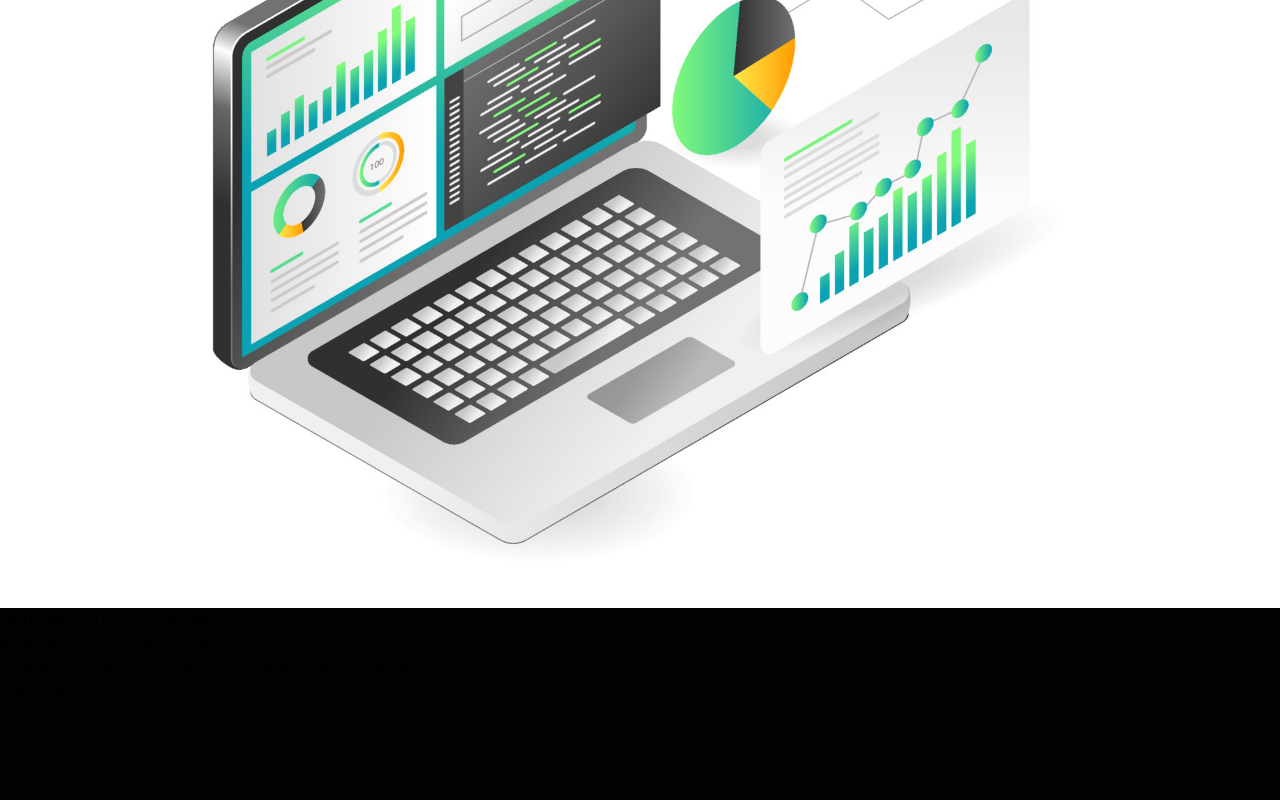
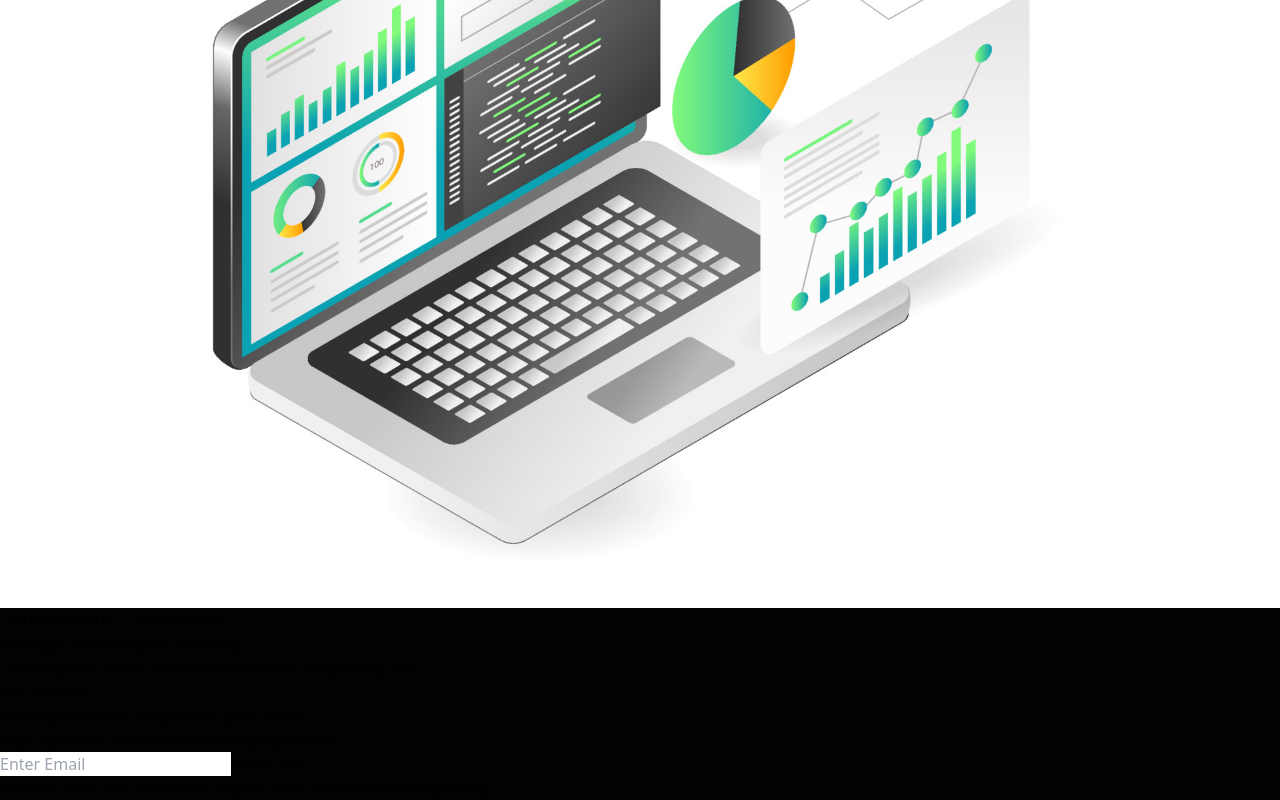
Before and after one commit to Sidiq96/Data-Finance, a React (Vite) app: page / in a window 1280 px wide. Shown: the part 911-1711 px from the top of the page. Before the commit the page ends 1615 px from the top, so only its background shows below. Built offline with nearby package versions, Linux system fonts and the light colour scheme.

Commit message:
adds newletter component

```diff
--- a/src/App.jsx
+++ b/src/App.jsx
@@ -3,6 +3,7 @@
 import NavBar from "./components/NavBar.jsx"
 import Hero from "./components/Hero.jsx"
 import Analytics from "./components/Analytics.jsx"
+import Newsletter from "./components/Newsletter.jsx"
 
 function App() {
 
@@ -11,6 +12,7 @@
     <NavBar />
     <Hero />
     <Analytics />
+    <Newsletter />
     </>
   )
 }
--- /dev/null
+++ b/src/components/Newsletter.jsx
@@ -0,0 +1,34 @@
+import React from 'react'
+
+const Newsletter = () => {
+  return (
+    <div className='w-full px-4 py-16 text-white'>
+      <div className='max-w-[1240px] mx-auto grid lg:grid-cols-3'>
+        <div className='my-4 lg:col-span-2'>
+          <h1 className='py-2 text-2xl font-bold md:text-4xl sm:text-3xl'>
+            Want tips & tricks to optimize your flow?
+          </h1>
+          <p>Sign up to our newsletter and stay up to date.</p>
+        </div>
+        <div className='my-4'>
+          <div className='flex flex-col items-center justify-between w-full sm:flex-row'>
+            <input
+              className='flex w-full p-3 text-black rounded-md'
+              type='email'
+              placeholder='Enter Email'
+            />
+            <button className='bg-[#00df9a] text-black rounded-md font-medium w-[200px] ml-4 my-6 px-6 py-3'>
+              Notify Me
+            </button>
+          </div>
+          <p>
+            We care bout the protection of your data. Read our{' '}
+            <span className='text-[#00df9a]'>Privacy Policy.</span>
+          </p>
+        </div>
+      </div>
+    </div>
+  )
+}
+
+export default Newsletter
```
